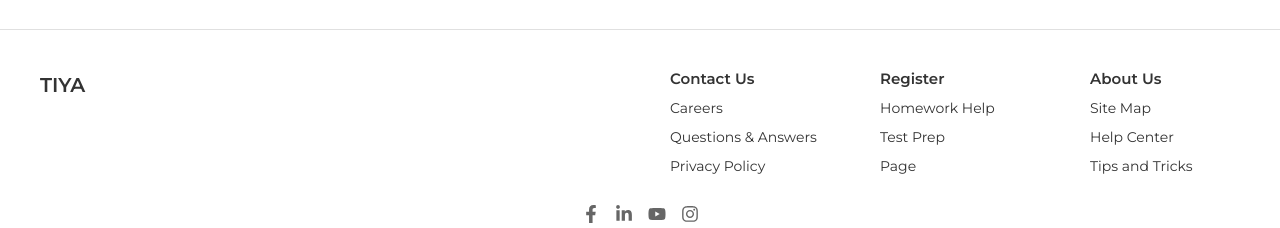
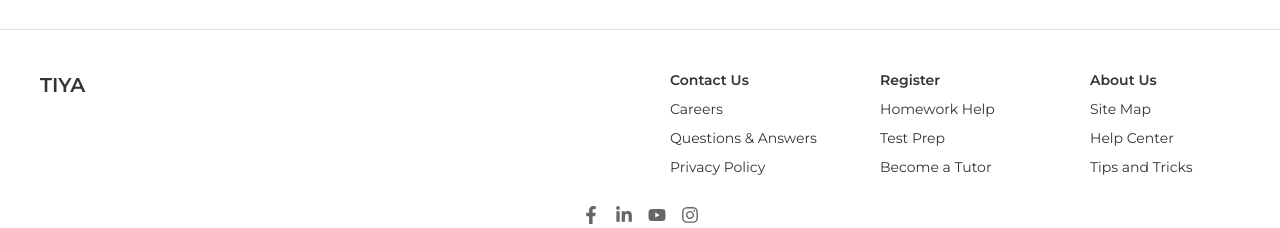
Before and after one commit to henryt56/tiya, a Next.js app: page / in a window 1280 px wide. Shown: the part 1413-1641 px from the top of the page. Built offline with nearby package versions, Linux system fonts and the light colour scheme; no server answers.

Commit message:
Updated Footer with working links and layout cleanup

```diff
--- a/src/components/Footer/index.js
+++ b/src/components/Footer/index.js
@@ -1,5 +1,6 @@
 import React from 'react';
 import styles from './Footer.module.css';
+import Link from 'next/link';
 import { FaFacebookF, FaLinkedinIn, FaYoutube, FaInstagram } from 'react-icons/fa';
 
 const Footer = () => {
@@ -10,29 +11,29 @@ const Footer = () => {
 
         <div className={styles.columns}>
           <div>
-            <h4>Contact Us</h4>
             <ul>
-              <li><a href="#">Careers</a></li>
-              <li><a href="#">Questions & Answers</a></li>
-              <li><a href="#">Privacy Policy</a></li>
+              <li><Link href="/Contact"><strong>Contact Us</strong></Link></li>
+              <li>Careers</li>
+              <li>Questions & Answers</li>
+              <li>Privacy Policy</li>
             </ul>
           </div>
 
           <div>
-            <h4>Register</h4>
             <ul>
-              <li><a href="#">Homework Help</a></li>
-              <li><a href="#">Test Prep</a></li>
-              <li><a href="#">Page</a></li>
+              <li><Link href="/Register"><strong>Register</strong></Link></li>
+              <li>Homework Help</li>
+              <li>Test Prep</li>
+              <li>Become a Tutor</li>
             </ul>
           </div>
 
           <div>
-            <h4>About Us</h4>
             <ul>
-              <li><a href="#">Site Map</a></li>
-              <li><a href="#">Help Center</a></li>
-              <li><a href="#">Tips and Tricks</a></li>
+              <li><Link href="/About"><strong>About Us</strong></Link></li>
+              <li>Site Map</li>
+              <li>Help Center</li>
+              <li>Tips and Tricks</li>
             </ul>
           </div>
         </div>
```
